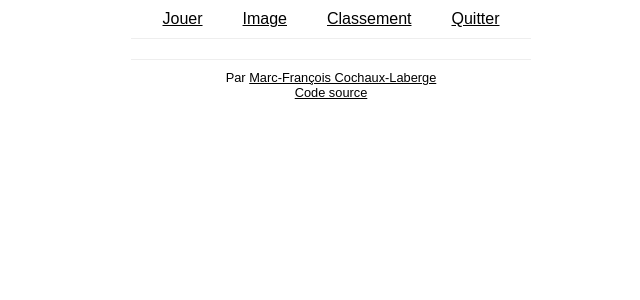
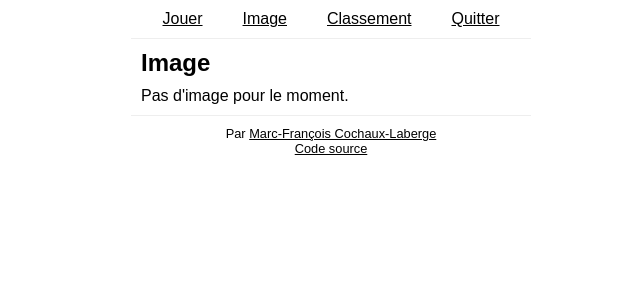
Before and after one commit to mfcochauxlaberge/jeu-du-31-client, a React app: page /image in a window 1280 px wide. Shown: the top 300 px of the page, without its empty margins (309-949 px from the left). Built offline with nearby package versions, Linux system fonts and the light colour scheme; a web font is replaced by a local one.

Commit message:
Add image page

```diff
--- a/src/App.jsx
+++ b/src/App.jsx
@@ -4,6 +4,7 @@ import { Link, Route } from 'react-router-dom'
 import AppStyles from './styles/pages/App.scss'
 
 import Play from './pages/Play.jsx'
+import Image from './pages/Image.jsx'
 
 class App extends React.Component {
   render() {
@@ -30,7 +31,7 @@ class App extends React.Component {
         <div id={AppStyles['content']}>
           {/* <Route path="/start" exact component={Start} /> */}
           <Route path="/play" exact component={Play} />
-          {/* <Route path="/display" exact component={Play} /> */}
+          <Route path="/image" exact component={Image} />
           {/* <Route path="/admin" exact component={Vote} /> */}
         </div>
         <footer id={AppStyles['footer']}>
--- /dev/null
+++ b/src/pages/Image.jsx
@@ -0,0 +1,36 @@
+import React from 'react'
+
+import PlayStyles from '../styles/pages/Play.scss'
+
+import Calendar from '../components/Calendar.jsx'
+
+class Play extends React.Component {
+  constructor(props) {
+    super(props)
+
+    this.state = {
+      imageURL: '',
+    }
+  }
+
+  render() {
+    return (
+      <React.Fragment>
+        <h2>Image</h2>
+        <div>
+          {this.state.imageURL === '' && (
+            <span>Pas d'image pour le moment.</span>
+          )}
+          {this.state.imageURL !== '' && (
+            <img
+              src={this.state.imageURL}
+              alt="Devinez la date de cette image"
+            />
+          )}
+        </div>
+      </React.Fragment>
+    )
+  }
+}
+
+export default Play
```
